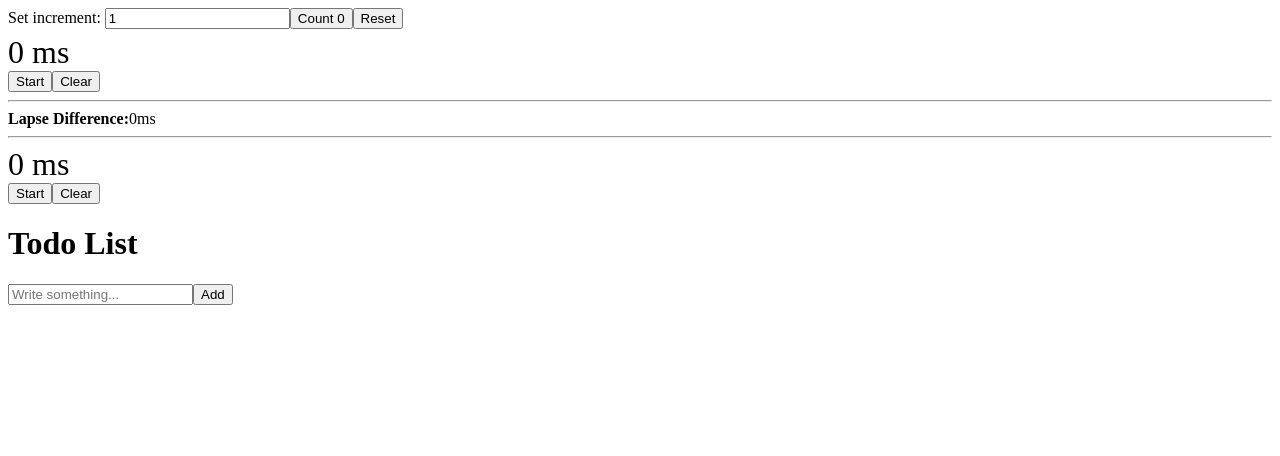
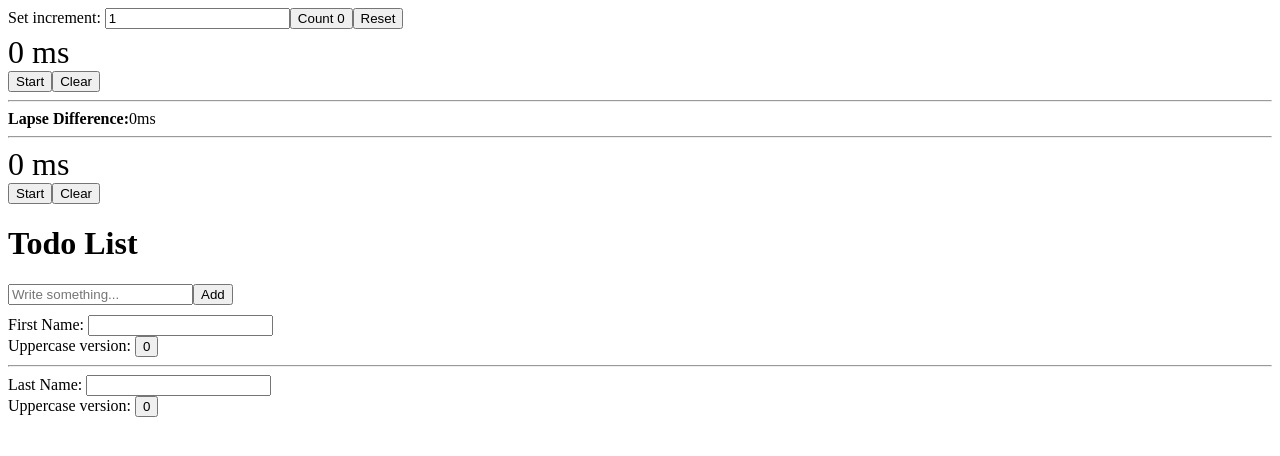
Before and after one commit to jorcalle11/react-hooks, a React (Create React App) app: page / in a window 1280 px wide. Shown: the top 456 px of the page. Built offline with nearby package versions, Linux system fonts and the light colour scheme.

Commit message:
Add greeting component

```diff
--- a/src/App.js
+++ b/src/App.js
@@ -3,6 +3,7 @@ import React from 'react';
 import Counter from './Counter';
 import StopWatch from './StopWatch';
 import Todo from './Todo';
+import Greeting from './Gretting';
 // import Users from './Users';
 
 export default function App() {
@@ -11,6 +12,7 @@ export default function App() {
       <Counter />
       <StopWatch />
       <Todo />
+      <Greeting />
     </>
   );
 }
```
